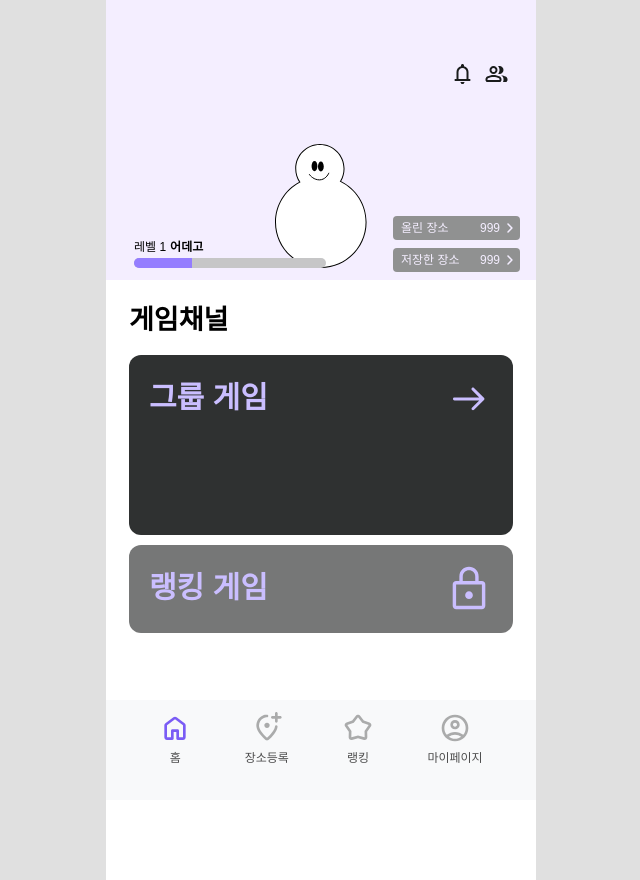
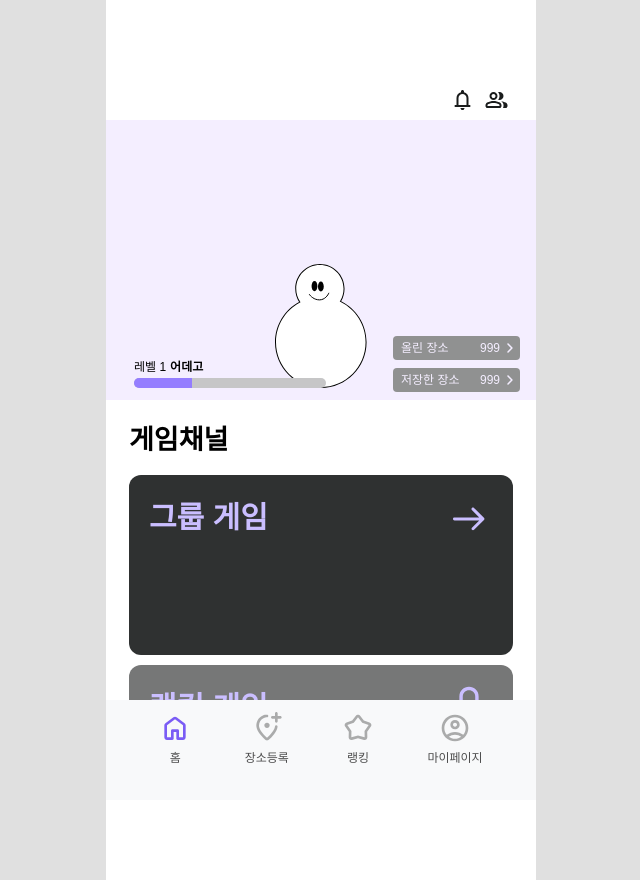
Before and after one commit to urdego/Urdego_Frontend, a Next.js app: page /home in a window 1280 px wide. Shown: the whole page, without its empty margins (319-959 px from the left). Built offline with nearby package versions, Linux system fonts and the light colour scheme.

Commit message:
fix: Top nav 스타일 이슈 해결

```diff
--- a/app/(nav)/home/page.tsx
+++ b/app/(nav)/home/page.tsx
@@ -3,7 +3,7 @@ import Link from 'next/link';
 import TopBar from '@/components/Common/TopBar/TopBar';
 import { MainBanner } from '@/components/Layout/Home/MainBanner/MainBanner';
 import ChannelButton from '@/components/Layout/Home/ChannelButton/ChannelButton';
-import { HomeTitle,ChannelWrapper } from './Home.styles';
+import { HomeTitle,ChannelWrapper} from './Home.styles';
 
 const Home = () => {
   return (
--- /dev/null
+++ b/app/(nav)/page.styles.ts
@@ -0,0 +1,5 @@
+// import styled from "styled-components";
+
+// export const PageWrapper = styled.div`
+//     padding-top: 84px;
+// `;
--- a/components/Common/TopBar/TopBar.styles.ts
+++ b/components/Common/TopBar/TopBar.styles.ts
@@ -5,8 +5,7 @@ interface StyledTopBarProps {
 }
 
 export const Nav = styled.nav<StyledTopBarProps>`
-  position: fixed;
-  top:44px;
+  position: relative;
   left: 50%;
   transform: translateX(-50%);
   width: 375px;
@@ -14,7 +13,7 @@ export const Nav = styled.nav<StyledTopBarProps>`
   display: flex;
   align-items: center;
   justify-content: space-between;
-  padding: 10px;
+  padding-top:80px;
   z-index: 100;
 
   ${({ $NavType }) =>
```
Also changed, not shown: app/(nav)/groupList/page.tsx (added, +12 -0 lines), app/groupList/page.tsx (deleted, +0 -9 lines).
